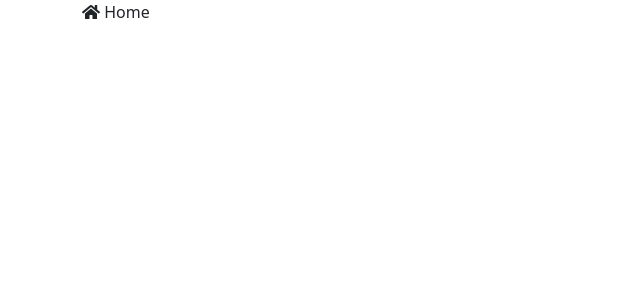
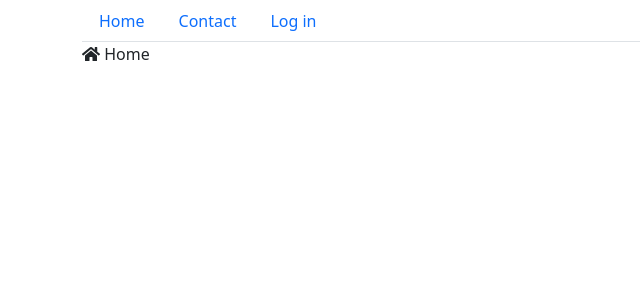
Before and after one commit to mareRad21/React-Aplikacija-za-prodaju-uredjaja, a React (Create React App) app: page /user/login in a window 1280 px wide. Shown: the top 300 px of the page, without its empty margins (0-640 px from the left). Built offline with nearby package versions, Linux system fonts and the light colour scheme.

Commit message:
create the main menu component

```diff
--- a/src/components/App/App.tsx
+++ b/src/components/App/App.tsx
@@ -1,7 +1,7 @@
 import React from 'react';
 import './App.css';
-import {Container, Card} from 'react-bootstrap';
-import {faHome, faUpload} from '@fortawesome/free-solid-svg-icons';
+import {Container} from 'react-bootstrap';
+import {faHome} from '@fortawesome/free-solid-svg-icons';
 import { FontAwesomeIcon } from '@fortawesome/react-fontawesome';
 
 function App() {
--- /dev/null
+++ b/src/components/MainMenu/MainMenu.tsx
@@ -0,0 +1,16 @@
+import React from "react";
+import { Container, Nav } from "react-bootstrap";
+
+export class MainMenu extends React.Component{
+    render(){
+        return (
+            <Container>
+                <Nav variant="tabs">
+                    <Nav.Link href="/">Home</Nav.Link>
+                    <Nav.Link href="/contact">Contact</Nav.Link>
+                    <Nav.Link href="/login">Log in</Nav.Link>
+                 </Nav>
+            </Container>
+        );
+    }
+}
--- a/src/index.tsx
+++ b/src/index.tsx
@@ -8,9 +8,12 @@
 import 'popper.js/dist/popper.js';
 import 'bootstrap/dist/js/bootstrap.min.js';
 import '@fortawesome/fontawesome-free/css/fontawesome.min.css';
+import { MainMenu } from './components/MainMenu/MainMenu';
+import { Container } from 'react-bootstrap';
 
 ReactDOM.render(
   <React.StrictMode>
+      <MainMenu></MainMenu>
     <App />
   </React.StrictMode>,
   document.getElementById('root')
```
